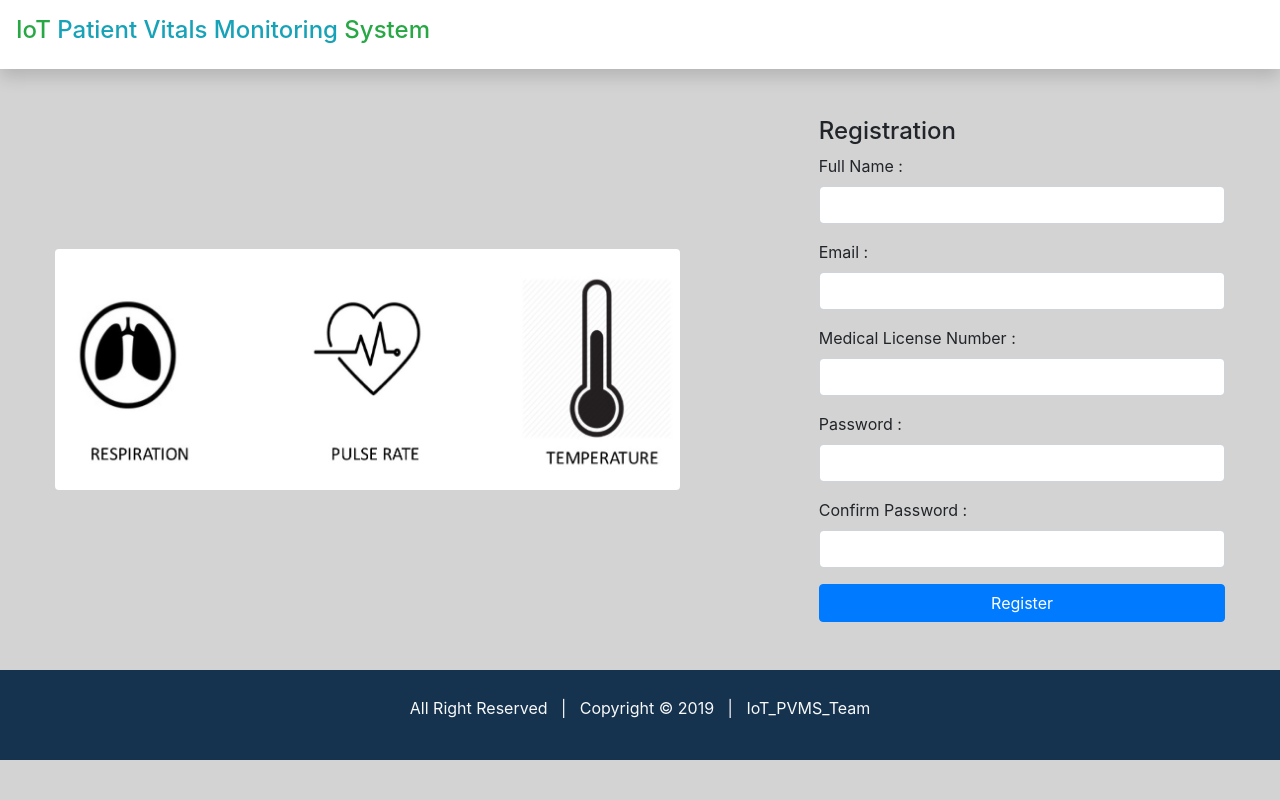
After one commit to larteyjoshua/IoT-Patient-Vitals-Monitoring-System, a Flask app: template templates/register.html in a window 1280 px wide. The commit adds this page. Run offline with Flask 2, Linux system fonts and the light colour scheme; the template is opened without the code that fills it, so the values that code supplies are empty.

Commit message:
Interface change

```diff
--- a/app.py
+++ b/app.py
@@ -12,7 +12,7 @@ Author(s) :
 '''
 
 
-from flask import Flask, render_template, flash, redirect, request, jsonify, url_for, Response
+from flask import*
 # from aquaLite import *
 import datetime
 import json
@@ -23,6 +23,9 @@ from config import credential
 import generator
 from flask_toastr import Toastr     # toastr module import
 import create_database
+from sqlalchemy import create_engine
+from sqlalchemy.orm import scoped_session,sessionmaker
+from passlib.hash import sha256_crypt
 
 
 app = Flask(__name__)
@@ -33,6 +36,9 @@ toastr = Toastr(app)
 # Set the secret_key on the application to something unique and secret.
 app.config['SECRET_KEY'] = '5791628bb0b13ce0c676dfde280ba245'
 
+@app.route('/')
+def index():
+    return render_template("index.html")
 
 @app.route('/records')
 def records():
@@ -40,24 +46,61 @@ def records():
 
 
 # home route....landing page
-@app.route("/", methods = ['GET', 'POST'])
-@app.route("/index", methods=["GET", "POST"])
-def index():
-    print("landing page running...")
-    if request.method == 'POST':
-        username = request.form['username']
-        passwd = request.form['password']
+engine = create_engine('sqlite:///iot_wqms_data.db')
+db=scoped_session(sessionmaker(bind=engine))
 
-        # credentials from config files imported
-        if username == credential['name'] and passwd == credential['passwd']:
-            flash('Login successful :)', 'success')
-            # flash("You have successfully logged in.", 'success')    # python Toastr uses flash to flash pages
-            return redirect(url_for('dashboard'))
+@app.route("/register",methods=["GET","POST"])
+def registered():
+    if request.method=="POST":
+        name=request.form.get("name")
+        email=request.form.get("email")
+        ml_number =request.form.get("ml_number")
+        password=request.form.get("password")
+        confirm=request.form.get("confirm")
+        secure_password=sha256_crypt.encrypt(str(password))
+
+        print(name)
+
+        usernamedata=db.execute("SELECT email FROM users WHERE email=:email",{"email":email}).fetchone()
+        #usernamedata=str(usernamedata)
+        if usernamedata==None:
+            if password==confirm:
+                db.execute("INSERT INTO users(name,email, ml_number, password) VALUES(:name,:email,:ml_number, :password)",
+                    {"name":name,"email":email,"ml_number":ml_number, "password":secure_password})
+                db.commit()
+                flash("You are registered and can now login","success")
+                return redirect(url_for('index'))
+            else:
+                flash("password does not match","danger")
+                return render_template('register.html')
         else:
-            flash('Login Unsuccessful. Please check username and password', 'error')
+            flash("user already existed, please login or contact admin","danger")
+            return redirect(url_for('login'))
 
-    return render_template("index.html", todayDate=datetime.date.today(), )
+    return render_template('register.html')
 
+@app.route("/login",methods=["GET","POST"])
+def login():
+    if request.method=="POST":
+        email=request.form.get("email")
+        password=request.form.get("password")
+        usernamedata=db.execute("SELECT email FROM users WHERE email=:email",{"email":email}).fetchone()
+        passworddata=db.execute("SELECT password FROM users WHERE email=:email",{"email":email}).fetchone()
+
+        if usernamedata is None:
+            flash("No User","danger")
+            return render_template('register.html')
+        else:
+            for passwor_data in passworddata:
+                if sha256_crypt.verify(password,passwor_data):
+                    session["log"]=True
+                    flash("You are now logged in!!","success")
+                    return redirect(url_for('dashboard'))
+                else:
+                    return render_template('index.html')
+                    flash("incorrect password","danger")
+
+    return render_template('index.html')
 
 
 
--- a/templates/phChart.html
+++ b/templates/phChart.html
@@ -46,7 +46,7 @@
         <div class="container-fluid bg-white p-3 text-muted shadow d-flex justify-content-between">
             <div>
                 <h4><a href="/dashboard"><span class="text-success">IoT</span><span
-                            class="text-info"> Patient Vitals Monitoring </span>System</a></h4>
+                            class="text-info"> Patient Vitals Monitoring </span><span class="text-success"> System</a></h4>
             </div>
             <div>
                 <button type="button" class="btn bg-light" id="sideBarToggler">
@@ -67,7 +67,7 @@
             <a href="/turbChart/1h" class="btn btn-block sBarBtn border-bottom" style="color:white;">Respiration</a>
             <a href="/phChart/1h" class="btn btn-block sBarBtn border-bottom " style="color:white;">Pulse</a>
              <a href="/records" class="btn btn-block sBarBtn border-bottom " style="color:white;">Add Vitals</a>
-            <a href="/index" class="btn btn-block sBarBtn" style="color:white;">Logout</a>
+            <a href="/" class="btn btn-block sBarBtn" style="color:white;">Logout</a>
         </div>
     </div>
 
--- a/templates/records.html
+++ b/templates/records.html
@@ -8,7 +8,7 @@
     <meta name="viewport" content="width=device-width, initial-scale=1">
 
     <!-- refreshes the page with 15 seconds interval -->
-    <meta http-equiv="refresh" content="15">
+
 
     <!-- Bootstrap CDN -->
     <!-- <link rel="stylesheet" href="https://stackpath.bootstrapcdn.com/bootstrap/4.2.1/css/bootstrap.min.css"
@@ -148,7 +148,7 @@
     <header>
         <div class="container-fluid bg-white p-3 text-muted shadow d-flex justify-content-between">
             <div>
-                <h4><a href="/dashboard"><span class="text-success">IoT</span><span class="text-info"> Patient Vitals Monitoring System </span> MONITOR</a></h4>
+                <h4><a href="/dashboard"><span class="text-success">IoT</span><span class="text-info"> Patient Vitals Monitoring System </span><span class="text-success"> MONITOR</a></h4>
             </div>
         <div>
                 <button type="button" class="btn bg-light" id="sideBarToggler">
@@ -169,7 +169,7 @@
             <a href="/turbChart/1h" class="btn btn-block sBarBtn border-bottom" style="color:white;">Respiration</a>
             <a href="/phChart/1h" class="btn btn-block sBarBtn border-bottom " style="color:white;">Pulse</a>
             <a href="/records" class="btn btn-block sBarBtn border-bottom " style="color:white;">Add Vitals</a>
-            <a href="/index" class="btn btn-block sBarBtn" style="color:white;">Logout</a>
+            <a href="/" class="btn btn-block sBarBtn" style="color:white;">Logout</a>
         </div>
     </div>
 
--- /dev/null
+++ b/templates/register.html
@@ -0,0 +1,87 @@
+
+<!DOCTYPE html>
+<html>
+
+<head>
+
+    <title>PVMS</title>
+
+
+    <!-- Custom links -->
+    <link rel="stylesheet" type="text/css" media="screen" href="../static/bootstrap-4.1.3/css/bootstrap.min.css">
+    <link rel="stylesheet" type="text/css" media="screen" href="../static/style/mystyle.css">
+
+</head>
+ {{ toastr.include_jquery() }}
+ {{ toastr.include_toastr_css() }}
+ {{ toastr.message() }}
+
+
+
+<body>
+    <!-- header -->
+    <header>
+        <div class="container-fluid bg-white p-3 text-muted shadow d-flex justify-content-between">
+            <div>
+                <h4>
+                    <span class="text-success">IoT</span>  <span class="text-info">Patient Vitals Monitoring </span> <span class="text-success"> System
+               </span> </h4>
+            </div>
+        </div>
+    </header>
+   <div class="row my-5">
+                <div class="col-12 col-md-6 m-auto mx-2">
+                    <div>
+                        <img src="../static/images/indexpage.jpg" width="100%" height="40%" alt="fish_pond_photo" class="rounded">
+                    </div>
+                </div>
+                <div class="col-9 m-auto col-md-4">
+                <form action="/register" method="POST">
+                    <h4>Registration</h4>
+                    <div class="form-group">
+                      <label for="name">Full Name : </label>
+                      <input type="text" name="name" class="form-control" id="name">
+                    </div>
+
+                    <div class="form-group">
+                      <label for="email">Email : </label>
+                      <input type="text" name="email" class="form-control" id="email" required>
+                    </div>
+                    <div class="form-group">
+                      <label for="ml_number">Medical License Number : </label>
+                      <input type="text" name="ml_number" class="form-control" id="mail" required>
+                    </div>
+                    <div class="form-group">
+                      <label for="email">Password : </label>
+                      <input type="password" name="password" class="form-control" id="password" required>
+                    </div>
+                    <div class="form-group">
+                    <label for="email">Confirm Password : </label>
+                      <input type="password" name="confirm" class="form-control" id="confirm" required>
+                    </div>
+                    <button type="submit" class="btn btn-primary btn-block">Register</button>
+                </form>
+            </div>
+        </div>
+    </div>
+
+
+ <footer style=" background-color: #606f7e !important; bottom: 0px; margin-bottom: 0px; height: 30px;">
+        <div class="container-fluid p-3 text-center text-light bg-info" style="background-color: #15324f !important;">
+            <div class="container" style="margin-top: 10px">
+                    All Right Reserved &nbsp; | &nbsp;
+                    Copyright &copy; 2019 &nbsp; | &nbsp; IoT_PVMS_Team <br>
+                <a href="#"><i class="fab fa-facebook fa-lg mx-2 my-4 text-warning"></i></a>
+            <a href="#"><i class="fab fa-instagram fa-lg mx-2 my-4 text-warning"></i></a>
+                <a href="#"><i class="fab fa-twitter fa-lg mx-2 my-4 text-warning"></i></a>
+                <a href="#"><i class="fab fa-linkedin fa-lg mx-2 my-4 text-warning"></i></a>
+            </div>
+        </div>
+    </footer>
+
+    <script src="../static/bootstrap-4.1.3/jquery.min.js"></script>
+    <script src="../static/bootstrap-4.1.3/popper.min.js"></script>
+    <script src="../static/js/main.js"></script>
+ {{ toastr.include_toastr_js() }}
+</body>
+</html>
--- a/templates/tempChart.html
+++ b/templates/tempChart.html
@@ -40,7 +40,7 @@
     <header>
         <div class="container-fluid bg-white p-3 text-muted shadow d-flex justify-content-between">
             <div>
-                <h4><a href="/dashboard"><span class="text-success">IoT </span><span class="text-info">Patient Vital Monitoring</span> System</a></h4>
+                <h4><a href="/dashboard"><span class="text-success">IoT </span><span class="text-info">Patient Vital Monitoring</span><span class="text-success">System</a></h4>
             </div>
             <div>
                 <button type="button" class="btn bg-light" id="sideBarToggler">
@@ -61,7 +61,7 @@
             <a href="/phChart/1h" class="btn btn-block sBarBtn border-bottom " style="color:white;">Pulse</a>
             <a href="/records" class="btn btn-block sBarBtn border-bottom " style="color:white;">Add Vitals</a>
 
-            <a href="/index" class="btn btn-block sBarBtn" style="color:white;">Logout</a>
+            <a href="/" class="btn btn-block sBarBtn" style="color:white;">Logout</a>
         </div>
     </div>
 
--- a/templates/turbChart.html
+++ b/templates/turbChart.html
@@ -47,7 +47,7 @@
     <header>
         <div class="container-fluid bg-white p-3 text-muted shadow d-flex justify-content-between">
             <div>
-                <h4><a href="/dashboard"><span class="text-success">IoT </span><span class="text-info">Patient Vital Monitoring </span>System</a></h4>
+                <h4><a href="/dashboard"><span class="text-success">IoT </span><span class="text-info">Patient Vital Monitoring </span><span class="text-success">System</a></h4>
             </div>
             <div>
                 <button type="button" class="btn bg-light" id="sideBarToggler">
@@ -67,7 +67,7 @@
             <a href="/turbChart/1h" class="btn btn-block sBarBtn border-bottom" style="color:white;">Respiration</a>
             <a href="/phChart/1h" class="btn btn-block sBarBtn border-bottom " style="color:white;">Pulse</a>
              <a href="/records" class="btn btn-block sBarBtn border-bottom " style="color:white;">Add Vitals</a>
-            <a href="/index" class="btn btn-block sBarBtn" style="color:white;">Logout</a>
+            <a href="/" class="btn btn-block sBarBtn" style="color:white;">Logout</a>
         </div>
     </div>
 
```
Also changed, not shown: data/wqms_turbidity_data.csv (added, +31 -0 lines), templates/dashboard.html (+13 -12 lines), templates/index.html (+18 -35 lines), iot_wqms_data.db.
